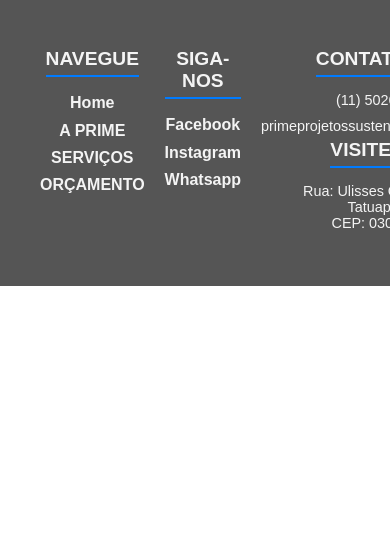
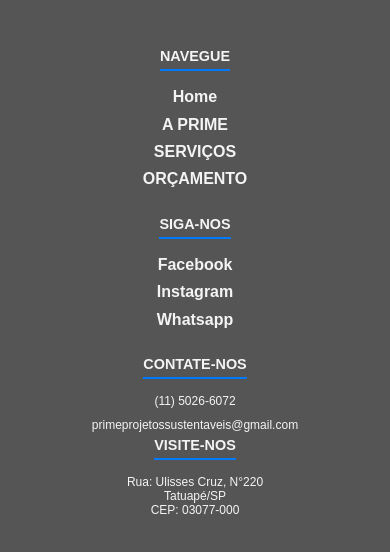
Before and after one commit to katia-sousa/Prime-main, a website with bundled scripts: page index.html in a window 390 px wide. Shown: the part 3614-4166 px from the top of the page. Before the commit the page ends 3900 px from the top, so only its background shows below. Built offline with nearby package versions, Linux system fonts and the light colour scheme.

Commit message:
Ajuste da font do footer

```diff
--- a/css/styleFooter.css
+++ b/css/styleFooter.css
@@ -1,8 +1,10 @@
+/* Estilos globais */
 * {
   margin: 0;
   padding: 0;
   font-family: 'Montserrat', sans-serif; /* Títulos */
 }
+
 /* Estilo do rodapé */
 .footer {
   background-color: var(--cor-cinza);
@@ -13,9 +15,7 @@
   gap: 20px;
   margin: 0;
   overflow: hidden;
-    display: flex;
   align-items: center;
-
 }
 
 .footer-section {
@@ -31,7 +31,7 @@
 
 .footer-section h4 {
   margin: 0 0 10px 0;
-    color:var(--cor-branca);
+  color: var(--cor-branca);
   font-size: 1.2rem;
   border-bottom: 2px solid var(--cor-azul);
   padding-bottom: 5px;
@@ -63,32 +63,51 @@
 }
 
 .footer-section a {
-    color:var(--cor-branca);
+  color: var(--cor-branca);
   text-decoration: none;
   transition: color 0.3s;
 }
 
 .footer-section a:hover {
-    color:var(--cor-branca);
+  color: var(--cor-branca);
 }
+
+/* Media Queries para responsividade */
 @media (max-width: 768px) {
   .footer {
-        grid-template-columns: repeat(2, 1fr);
+    grid-template-columns: repeat(2, 1fr); /* Alterando para 2 colunas */
+  }
 
+  /* Ajustando o tamanho da fonte nas telas médias */
+  .footer-section h4 {
+    font-size: 1rem;
+  }
+
+  .footer-section p {
+    font-size: 0.8rem; /* Diminuindo o tamanho da fonte dos parágrafos */
+  }
 
   .benefits-container {
     grid-template-columns: repeat(2, 1fr);
   }
+}
 
 @media (max-width: 480px) {
   .footer {
-        grid-template-columns: 1fr;
+    grid-template-columns: 1fr; /* Alterando para uma coluna */
     text-align: center;
   }
 
   .footer-section {
     align-items: center;
   }
+
+  /* Ajustando o tamanho da fonte nas telas pequenas */
+  .footer-section h4 {
+    font-size: 0.9rem;
+  }
+
+  .footer-section p {
+    font-size: 0.75rem; /* Diminuindo ainda mais o tamanho da fonte */
   }
 }
-}
```
Lines whose indentation alone changed are shown as unchanged.
